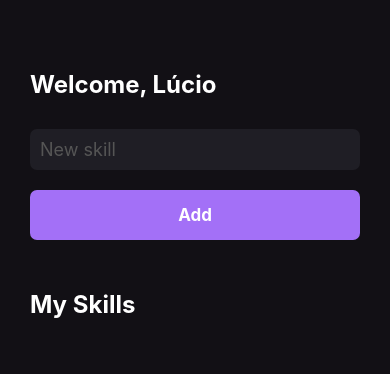
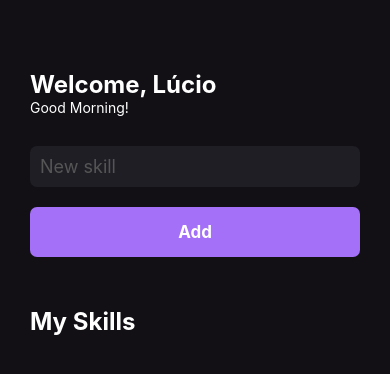
Before and after one commit to N0N4T0/ignite-react-native, a React Native app in the folder 01-fundamentos/myskills/: screen / in a window 390 px wide. Shown: the top 374 px of the page. Built offline with nearby package versions, Linux system fonts and the light colour scheme.

Commit message:
useEffect

```diff
--- a/01-fundamentos/myskills/src/pages/Home.js
+++ b/01-fundamentos/myskills/src/pages/Home.js
@@ -1,4 +1,4 @@
-import React, {useState} from 'react'
+import React, {useEffect, useState} from 'react'
 import {
   View,
   Text,
@@ -15,15 +15,36 @@
   const [newSkill, setNewSill] = useState('')
   // estado para armazenar todas as Skills
   const [mySkills, setMySkills] = useState([])
+  // estado para exibir saudação
+  const [greeting, setGreeting] = useState('')
 
   function handleAddSkill(){
     setMySkills(oldState => [...oldState, newSkill])
   }
 
+  useEffect(() => {
+    const currentHour = new Date().getHours()
+
+    if(currentHour < 12){
+      setGreeting('Good Morning!')
+    }
+    else if(currentHour >= 12 && currentHour < 18){
+      setGreeting('Good Afternoon!')
+    }
+    else {
+      setGreeting('Good Night!')
+    }
+
+  }, [])
+
   return(
       <View style={styles.container}>
         <Text style={styles.title}>
           Welcome, Lúcio
+        </Text>
+
+        <Text style={styles.greetings}>
+          {greeting}
         </Text>
 
         <TextInput
@@ -71,5 +92,8 @@
     padding: Platform.OS === 'ios' ? 15 : 10,
     marginTop: 30,
     borderRadius: 7
+  },
+  greetings: {
+    color: '#FFF',
   }
 })
```
